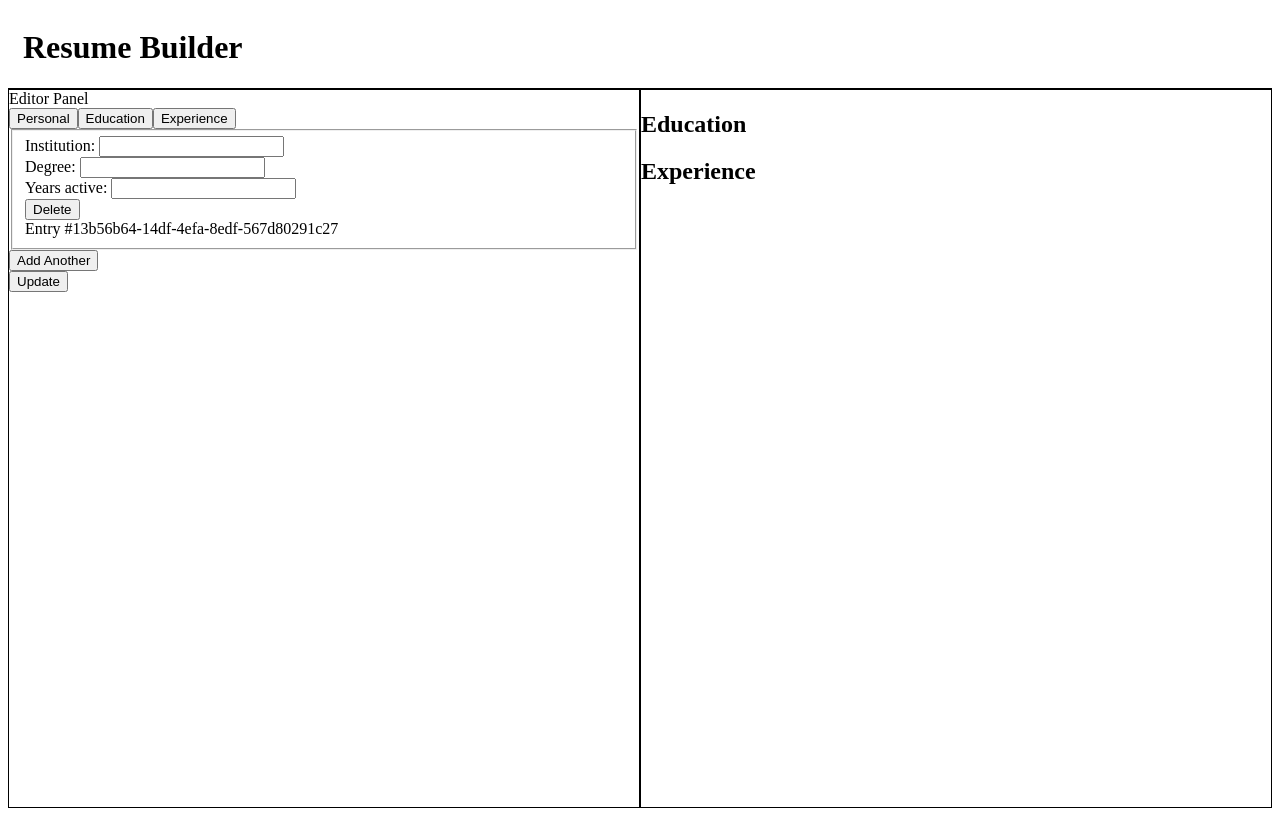
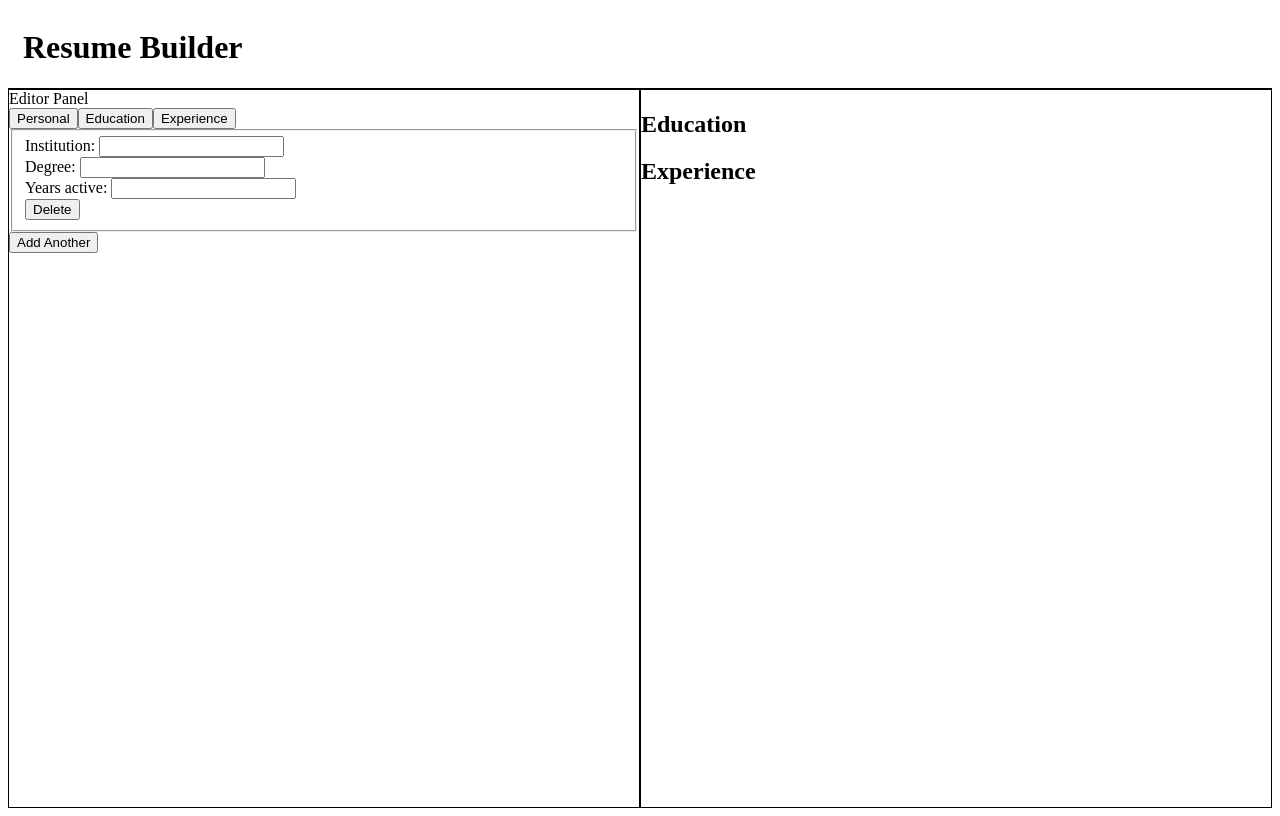
Before and after one commit to anuragmaganti/ResumeLoomr, a React (Vite) app: page / in a window 1280 px wide. Both pictures are taken after a click on the button "Education". Built offline with nearby package versions, Linux system fonts and the light colour scheme.

Commit message:
removed unnecessary update button and entry.id div from education and experience forms

```diff
--- a/src/components/forms/educationForm.jsx
+++ b/src/components/forms/educationForm.jsx
@@ -64,7 +64,6 @@ export default function EducationForm({education,setResume}) {
                     )}>Delete</button>
 
                 </form>
-                <div>Entry #{entry.id}</div>
             </fieldset>))}
 
             <button type="button" onClick={()=>setResume(
@@ -75,7 +74,6 @@ export default function EducationForm({education,setResume}) {
                 )
             )}>Add Another</button>
             <div></div>
-            <button type="button">Update</button>
 
         </div>
     )
--- a/src/components/forms/experienceForm.jsx
+++ b/src/components/forms/experienceForm.jsx
@@ -88,7 +88,6 @@ export default function ExperienceForm({experience,setResume}) {
                     )}>Delete</button>
 
                 </form>
-                <div>Entry #{entry.id}</div>
             </fieldset>))}
 
             <button type="button" onClick={()=>setResume(
@@ -99,7 +98,6 @@ export default function ExperienceForm({experience,setResume}) {
                 )
             )}>Add Another</button>
             <div></div>
-            <button type="button">Update</button>
 
         </div>
     )
```
